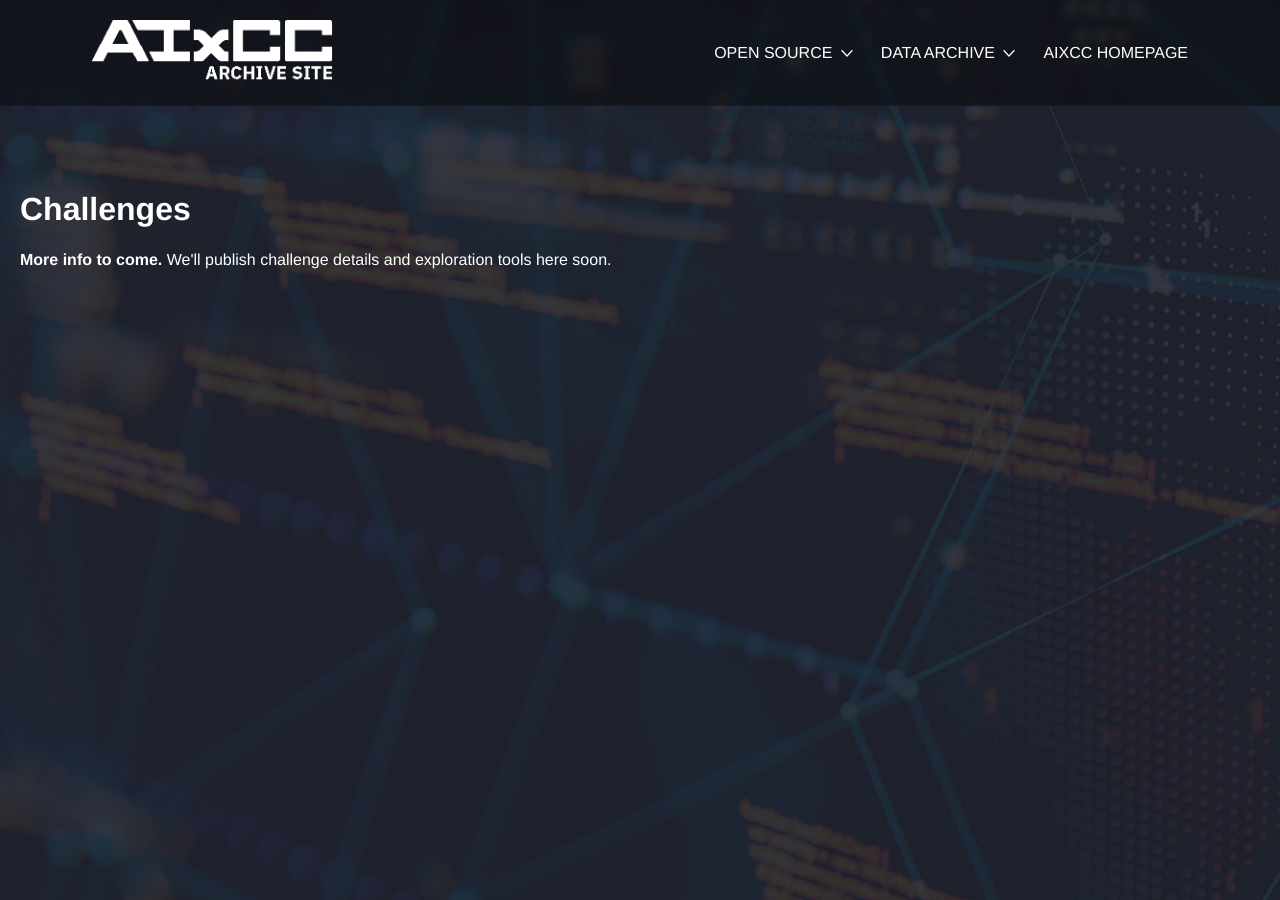
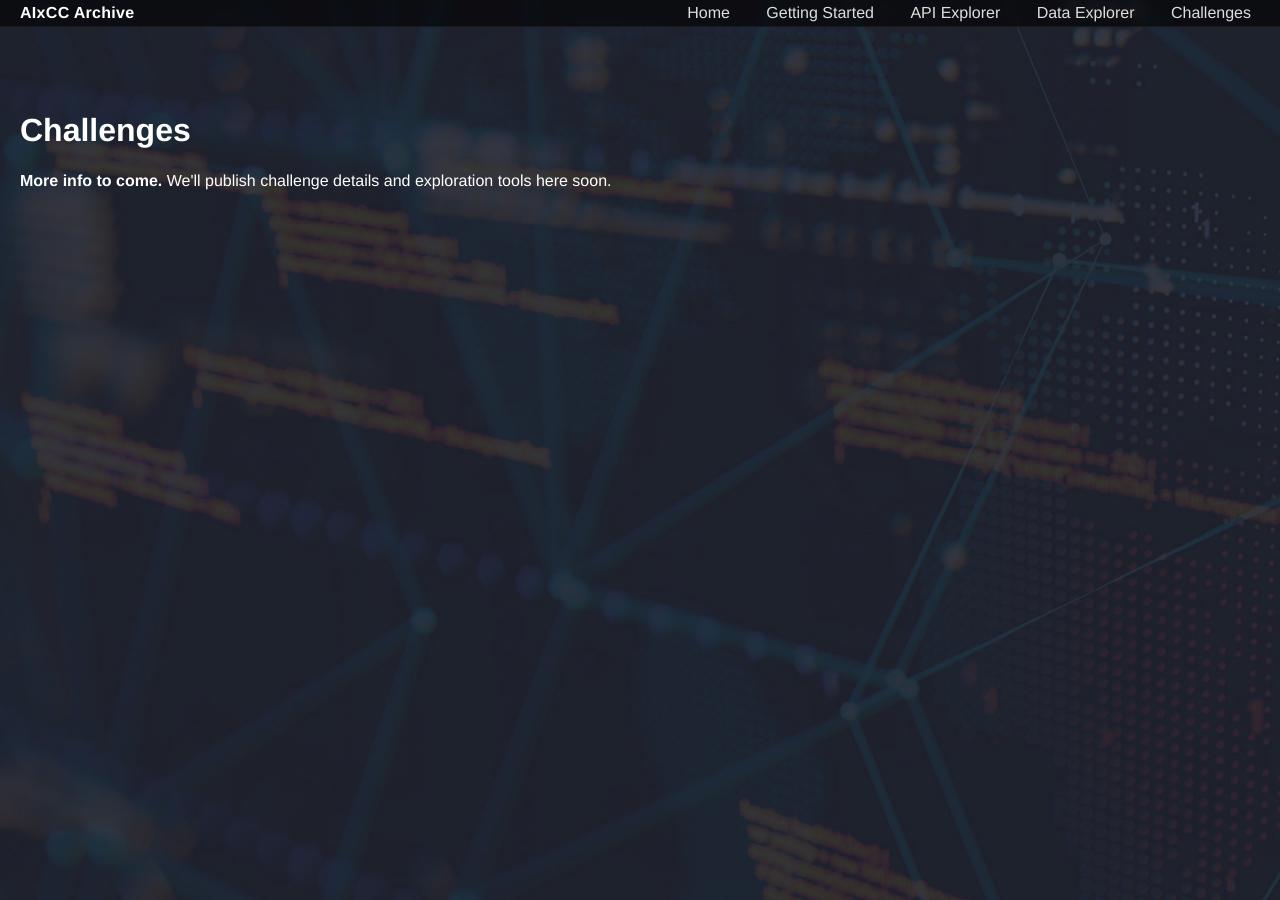
Before and after one commit to AIxCyberChallenge/archive, a Jekyll site: the page built from challenges/index.md, in a window 1280 px wide. Built offline with Jekyll 4.4.1, drawn with Linux system fonts in a browser that asks for light colours; some web fonts are replaced.

Commit message:
Revert "Update header links and style" (#23)
* Revert "Update header links and style"

* Add preview screenshot for PR #23

---------

Co-authored-by: GitHub Action <action@github.com>

```diff
--- a/_layouts/default.html
+++ b/_layouts/default.html
@@ -28,50 +28,18 @@
 <body>
         <header>
             <div class="container navbar" role="navigation">
-          <a class="brand" href="/"><img src="/assets/img/new-logo.png" /></a>
+                <a class="brand" href="/">AIxCC Archive</a>
+                <div class="spacer"></div>
                 <button class="menu-toggle" aria-label="Toggle menu" aria-controls="main-menu" aria-expanded="false">
                     <span class="menu-icon" aria-hidden="true"></span>
                     Menu
                 </button>
                 <nav id="main-menu" class="menu" aria-label="Main Navigation">
-              <ul class="hfe-nav-menu">
-                <li class="menu-item-has-children menu-item">
-                  <a class="hfe-menu-item" href="#">Open source  <img src="/assets/img/arrow-down.svg"/></a>
-                  <ul class="sub-menu">
-
-                    <li>
-                      <a href="/">AIxCC Repos</a>
-                    </li>
-                    <li>
-                      <a href="/api/quickstart/">Getting started</a>
-                    </li>
-                  </ul>
-                </li>
-              </ul>
-              <ul class="hfe-nav-menu">
-                <li class="menu-item-has-children menu-item">
-                  <a class="hfe-menu-item" href="#">Data Archive <img src="/assets/img/arrow-down.svg"/></a>
-                  <ul class="sub-menu">
-                    <li>
+                      <a href="/">Home</a>
+                      <a href="/api/quickstart/">Getting Started</a>
+                      <a href="/api/">API Explorer</a>
                       <a href="/data/">Data Explorer</a>
-                    </li>
-                    <li>
-                      <a href="/api/rt/">API Explorer</a>
-                    </li>
-                    <li>
-                      <a href="/repoviz">Repo Visualizer</a>
-                    </li>
-                    <li>
                       <a href="/challenges/">Challenges</a>
-                    </li>
-                  </ul>
-                </li>
-              </ul>
-              <ul class="hfe-nav-menu">
-                <li class="menu-item">
-                  <a href="https://aicyberchallenge.com" style="text-transform: uppercase">AIxCC Homepage</a>
-                </li>
-              </ul>
                 </nav>
             </div>
         </header>
--- a/assets/css/style-aixcc.css
+++ b/assets/css/style-aixcc.css
@@ -62,22 +62,22 @@ h2 {
 
 /* --- Header/Nav --- */
 header {
-  background: rgba(0,0,0,0.4);
+  background: rgba(0,0,0,0.6);
   backdrop-filter: blur(4px);
   border-bottom: 1px solid #1a1a1a;
 }
-.container.navbar {
+.navbar {
   display: flex;
   align-items: center;
-  justify-content: space-between;
   gap: 16px;
-  padding: 0 80px;
+  padding: 14px 20px;
 }
 .navbar .brand {
   font-weight: 600;
   letter-spacing: .3px;
   text-decoration: none;
 }
+.navbar .spacer { flex: 1; }
 .menu-toggle {
   display: none;
   background: transparent;
@@ -86,6 +86,20 @@ header {
   border-radius: 8px;
   padding: 6px 10px;
   cursor: pointer;
+}
+.menu-toggle:hover { color: #fff; border-color: #444; background: #111; }
+.navbar .menu a {
+  color: #ddd;
+  text-decoration: none;
+  margin-left: 14px;
+  padding: 6px 8px;
+  border-radius: 6px;
+  border: 1px solid transparent;
+}
+.navbar .menu a:hover {
+  color: #fff;
+  border-color: #333;
+  background: #111;
 }
 
 
@@ -266,9 +280,6 @@ footer p {
     width: 100%;
   }
 }
-.navbar .menu {
-  display: flex;
-}
 
 /* Mobile nav */
 @media (max-width: 800px) {
@@ -285,8 +296,8 @@ footer p {
     border-radius: 10px;
     padding: 8px;
     display: none;
-    flex-direction: row;
-    min-width: 300px;
+    flex-direction: column;
+    min-width: 180px;
     z-index: 1000;
   }
   .navbar .menu.open { display: flex; }
@@ -308,125 +319,3 @@ a.card:hover h2,
 a.card:focus h2 {
   text-decoration: underline;
 }
-
-.brand {
-  display: flex;
-  align-items: center;
-  justify-content: center;
-}
-.brand img {
-  width: 241px;
-  height: 65px;
-  margin: 20px 12px;
-}
-
-.hfe-nav-menu {
-    -js-display: flex;
-    margin-left: auto;
-    -webkit-box-pack: end;
-    -ms-flex-pack: end;
-    -webkit-justify-content: flex-end;
-    -moz-box-pack: end;
-    justify-content: flex-end;
-    -webkit-flex-wrap: wrap;
-    -ms-flex-wrap: wrap;
-    flex-wrap: wrap;
-    display: -webkit-box;
-    display: -webkit-flex;
-    display: -moz-box;
-    display: -ms-flexbox;
-    display: flex
-;
-}
-ul.hfe-nav-menu, .hfe-nav-menu li, .hfe-nav-menu ul {
-    list-style: none !important;
-    margin: 0;
-    padding: 0;
-}
-
-.hfe-nav-menu .sub-menu {
-    -webkit-box-shadow: 0 4px 10px -2px rgba(0, 0, 0, 0.1);
-    box-shadow: 0 4px 10px -2px rgba(0, 0, 0, 0.1);
-}
-.hfe-nav-menu .sub-menu {
-    position: absolute;
-    top: 100%;
-    left: 0;
-    z-index: 9999;
-    visibility: hidden;
-    opacity: 0;
-    position: absolute;
-}
-.hfe-nav-menu .sub-menu {
-    position: absolute;
-    top: 100%;
-    left: 0;
-    z-index: 16;
-    visibility: hidden;
-    opacity: 0;
-    text-align: left;
-    -webkit-transition: all 300ms
-ease-in;
-    transition: all 300ms
-ease-in;
-}
-.hfe-nav-menu .sub-menu {
-    min-width: 220px;
-    margin: 0;
-    z-index: 9999;
-    border-style: solid;
-    border-color: #000000;
-    background: white;
-}
-.hfe-nav-menu .sub-menu li {
-  border-bottom-color: rgb(0, 0, 0);
-  border-bottom-style: solid;
-  border-bottom-width: 0.8px;
-}
-
-.hfe-nav-menu a {
-  padding: 12px 12px;
-  text-decoration: none;
-}
-
-.hfe-nav-menu .sub-menu a {
-  display: block;
-  font-size:16px;
-  font-weight:500;
-  padding: 12px;
-  text-decoration: none;
-  color: black;
-  padding-top: 15px;
-  padding-bottom: 15px;
-  padding-left: calc(15px + 20px);
-  padding-right: 15px;
-}
-.hfe-nav-menu .sub-menu a:hover {
-  background-color: #6174A3;
-  color: #FFFFFF;
-}
-
-.hfe-nav-menu .menu-item-has-children:hover > .sub-menu, .hfe-nav-menu .menu-item-has-children.focus > .sub-menu {
-    visibility: visible;
-    opacity: 1;
-    -webkit-transition: all 300ms
-ease-out;
-    transition: all 300ms
-ease-out;
-}
-
-.menu-item {
-  position: relative;
-}
-.hfe-menu-item {
-  text-transform: uppercase;
-  font-size:16px;
-  font-weight:500;
-}
-.hfe-nav-menu:hover .hfe-menu-item {
-  color: #8897BD;
-}
-.hfe-menu-item img {
-  width: 12px;
-  margin: 0 4px;
-}
```
Also changed, not shown: .github/previews/preview-22-1759959888.png (deleted), .github/previews/preview-22-1759959981.png (deleted), .github/previews/preview-22-1760056292.png (deleted), .github/previews/preview-23-1761665833.png (added), assets/img/arrow-down.svg (deleted), assets/img/new-logo.png (deleted). Lines whose indentation alone changed are shown as unchanged.
